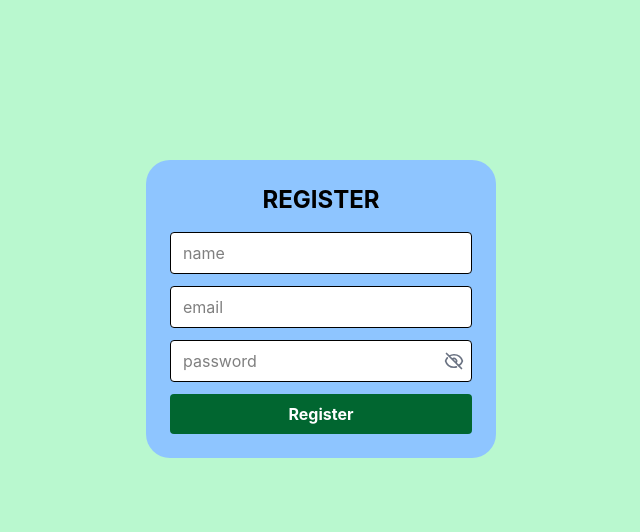
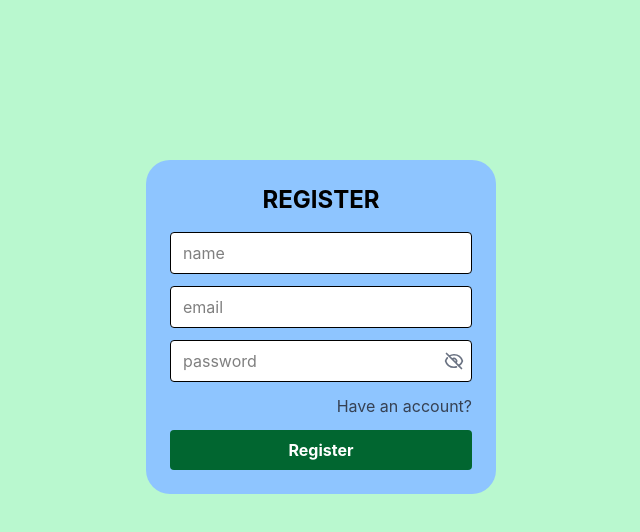
Before and after one commit to tejabaskara/TripToGo-v2, a Vue app in the folder frontend/: page /register in a window 1280 px wide. Shown: the top 532 px of the page, without its empty margins (319-959 px from the left). Built offline with nearby package versions, Linux system fonts and the light colour scheme; no server answers.

Commit message:
Adding login and register in login and register page

```diff
--- a/frontend/src/views/Login.vue
+++ b/frontend/src/views/Login.vue
@@ -60,6 +60,7 @@ async function submit() {
             </div>
             <p v-if="formError.email" class="text-red-600">{{ formError.email[0] }}</p>
             <p v-if="error" class="text-red-600">{{error}}</p>
+            <RouterLink to="/register" class="text-gray-700 text-right">Don't have account?</RouterLink>
             <button :disabled="submitting" class="bg-green-800 text-white font-bold rounded py-2 disabled:opacity-50">Login</button>
         </form>
     </div>
--- a/frontend/src/views/Register.vue
+++ b/frontend/src/views/Register.vue
@@ -60,6 +60,7 @@ async function submit() {
                         </div>
             <p v-if="error" class="text-red-600">{{error}}</p>
             <p v-if="formError.email">{{ formError.email[0] }}</p>
+             <RouterLink to="/login" class="text-gray-700 text-right">Have an account?</RouterLink>
             <button :disabled="submitting" class="bg-green-800 text-white font-bold rounded py-2 disabled:opacity-50">Register</button>
         </form>
     </div>
```
